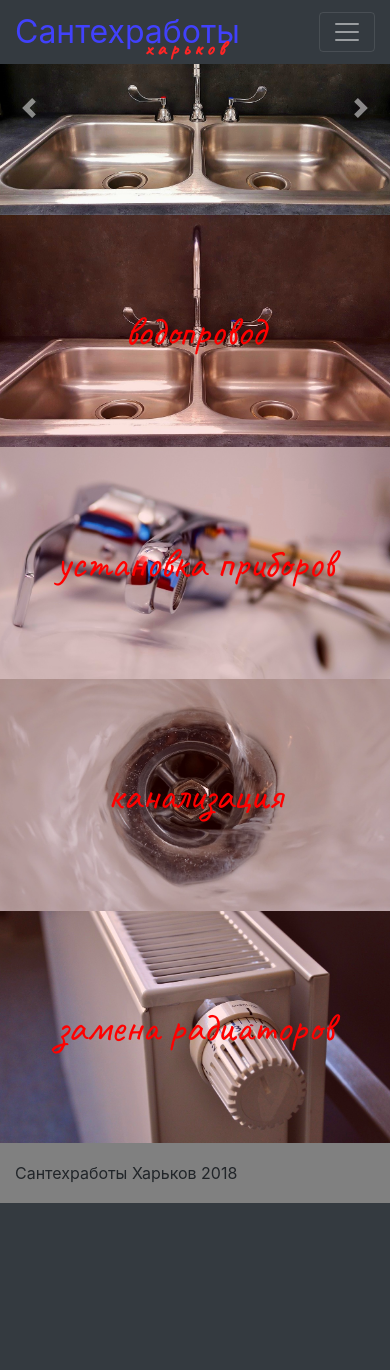
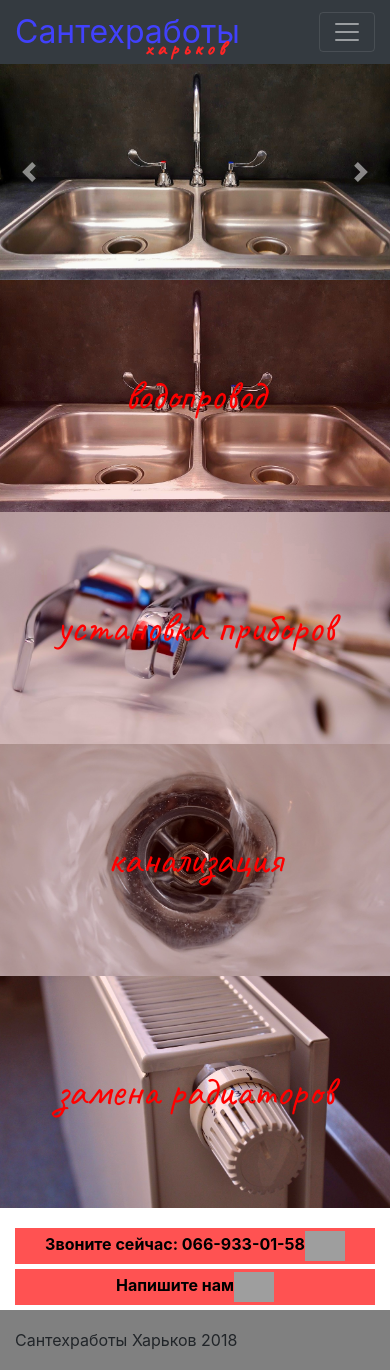
Before and after one commit to andrjuxa201185/advertising, a Flask app: page / in a window 390 px wide; the page is wider, and only the part inside the window is pictured. Before the commit the page ends 1203 px from the top of that part, so only its background shows below. Run offline with Flask 2, Linux system fonts and the light colour scheme; some libraries are stand-ins or nearby versions; grey boxes are pictures that could not be loaded.

Commit message:
finish conyact

```diff
--- a/static/js.js
+++ b/static/js.js
@@ -1,5 +1,7 @@
 $(document).ready(function() {
+    changeClassNavFixed();
     window.addEventListener('resize', changeClassNavFixed);
+    window.addEventListener('scroll', lessNavbar);
 });
 
 
@@ -7,8 +9,33 @@ function changeClassNavFixed(){
     let nav = document.querySelector('#navbar');
     if (window.innerWidth <= 768){
         nav.classList.remove('fixed-top');
+        document.getElementById('carouselExampleControls').style.marginTop = '0px';
     }
     else{
         nav.classList.add('fixed-top');
+        document.getElementById('carouselExampleControls').style.marginTop = '50px';
     }
 }
+
+function lessNavbar(){
+    let scrY = window.pageYOffset;
+    let span = document.querySelector("h1 span");
+    let navbar = document.getElementById("navbar");
+    let h1 = document.querySelector("h1");
+    let carusel = document.getElementById('carouselExampleControls');
+    if (window.innerWidth > 768){
+        if (scrY > 80){
+            carusel.style.marginTop = '30px';
+            span.classList.add('display-hidden-span');
+            navbar.classList.add('less-navbar');
+            h1.classList.add('less-font-h1');
+            navbar.classList.add('navbar-expand-lg');
+        }else{
+            carusel.style.marginTop = '50px';
+            span.classList.remove('display-hidden-span');
+            navbar.classList.remove('less-navbar');
+            h1.classList.remove('less-font-h1');
+            navbar.classList.remove('navbar-expand-lg');
+        }
+    }
+}
--- a/static/media.css
+++ b/static/media.css
@@ -63,6 +63,20 @@
     .wrapper-contact-rubric{
         margin-bottom: 10px;
     }
+    .wrapper-call-me{
+        margin: 10px 0;
+        padding: 3px;
+    }
+    .wrapper-call-me span{
+        font-size: 22px;
+    }
+    .wrapper-call-me img{
+       width: 64px;
+       height: auto;
+    }
+    .wrapper-block-rubric{
+        margin-bottom: 20px;
+    }
 }
 
 
@@ -72,6 +86,7 @@
     }
     h1{
         font-size: 32px;
+        margin-left: 0%;
     }
     h1 span{
         font-size: 20px;
@@ -112,4 +127,16 @@
     .wrapper-contact{
         padding: 5px;
     }
+    .wrapper-call-me{
+        margin: 5px 0;
+        padding: 3px 0;
+    }
+    .wrapper-call-me span{
+        font-size: 16px;
+        margin-right: 0px;
+    }
+    .wrapper-call-me img{
+       width: 40px;
+       height: auto;
+    }
 }
--- a/static/style.css
+++ b/static/style.css
@@ -2,14 +2,17 @@
     margin: 0;
     padding: 0;
 }
+
 /* nav */
 h1{
     font-family: inherit;
     font-weight: inherit;
+    /* font-size: 28px; */
     padding: 0;
     margin: 0;
     color: rgb(65, 65, 252);
     position: relative;
+    transition: all 1s;
 }
 h1 span{
     margin: 0%;
@@ -22,18 +25,25 @@ h1 span{
     top: 30px;
     left: 160px;
     font-weight: bold;
+    transition: all 1s;
 }
 #carouselExampleControls{
     margin-top: 50px;
+    transition: all 0.2s;
 }
 .carousel-caption h2{
     color: red;
     margin-bottom: 150px;
 }
-
+nav{
+    transition: all 0.2s;
+}
 
 
 /* block 4 rubric */
+.wrapper-block-rubric{
+    margin-bottom: 80px;
+}
 .wrapper-block-rubric div{
     margin: 0;
     padding: 0%;
@@ -92,25 +102,39 @@ h1 span{
     font-size: 38px;
     color: black;
     font-weight: bold;
-    text-shadow: 1px -1px 1px rgba(0, 0, 255, 0.493);
+    text-shadow: 1px -1px 1px rgba(0, 0, 255, 0.336);
     text-decoration: underline;
 }
 
-footer{
-    height: 60px;
-    background-color: gray;
-    display: flex;
-    align-items: center;
+
+/* call-me-bottom */
+.wrapper-call-me{
+    background: rgba(255, 0, 0, 0.678);
+    text-align: center;
+    margin: 30px 0;
+    padding: 5px;
+    transition: all 1s;
 }
-footer p{
-    margin: 0;
-    padding: 0;
+.wrapper-call-me a{
+    display: block;
+    color: black;
+    text-decoration: none;
 }
+.wrapper-call-me span{
+    font-size: 30px;
+    margin-right: 30px;
+    font-weight: bold;
+}
+.wrapper-call-me:hover{
+    box-shadow: 0 0 20px 5px rgb(0, 38, 255);
+    background: rgba(255, 0, 0, 0.829);
+    transition: all 1s;
+}
+
 
 /* contact */
 .h3-contact{
     margin: 25px 0 25px 20px;
-
 }
 #sendMessageForm{
     margin-bottom: 30px;
@@ -131,3 +155,32 @@ footer p{
 .wrapper-contact-rubric{
     margin-bottom: 30px;
 }
+
+/* footer */
+footer{
+    height: 60px;
+    background-color: gray;
+    display: flex;
+    align-items: center;
+}
+footer p{
+    margin: 0;
+    padding: 0;
+}
+
+
+/* animate navbar hidden */
+.display-hidden-span{
+    opacity: 0;
+    top: 0;
+    transition: all 1s;
+}
+.less-navbar{
+    padding: 0;
+    transition: all 1s;
+}
+.less-font-h1{
+    font-size: 26px;
+    transition: all 1s;
+    margin-left: 50px;
+}
--- a/templates/index.html
+++ b/templates/index.html
@@ -90,8 +90,26 @@
     <div class="col-md-6"><img src="../static/img/radiator-250558_1280 (1).jpg" alt="радиатор"><div class="wrapper-red-rgba"><a href="#">замена радиаторов</a></div></div>
   </div>
 
-<footer><div class="container">
-<p>Сантехработы Харьков 2018</p></div>
+
+<div class="container">
+  <div class="wrapper-call-me">
+    <a href="#">
+      <span>Звоните сейчас: 066-933-01-58</span><span><img src="../static/img/icons8-звонящий-телефон-80.png" alt=""></span>
+    </a>
+  </div>
+  <div class="wrapper-call-me">
+    <a href="#">
+      <span>Напишите нам</span><span><img src="../static/img/icons8-сообщение-80.png" alt=""></span>
+    </a>
+  </div>
+</div>
+
+
+<footer>
+  <div class="container">
+    <p>Сантехработы Харьков 2018</p>
+  </div>
 </footer>
+
 </body>
 </html>
```
Also changed, not shown: templates/price.html (+11 -0 lines).
